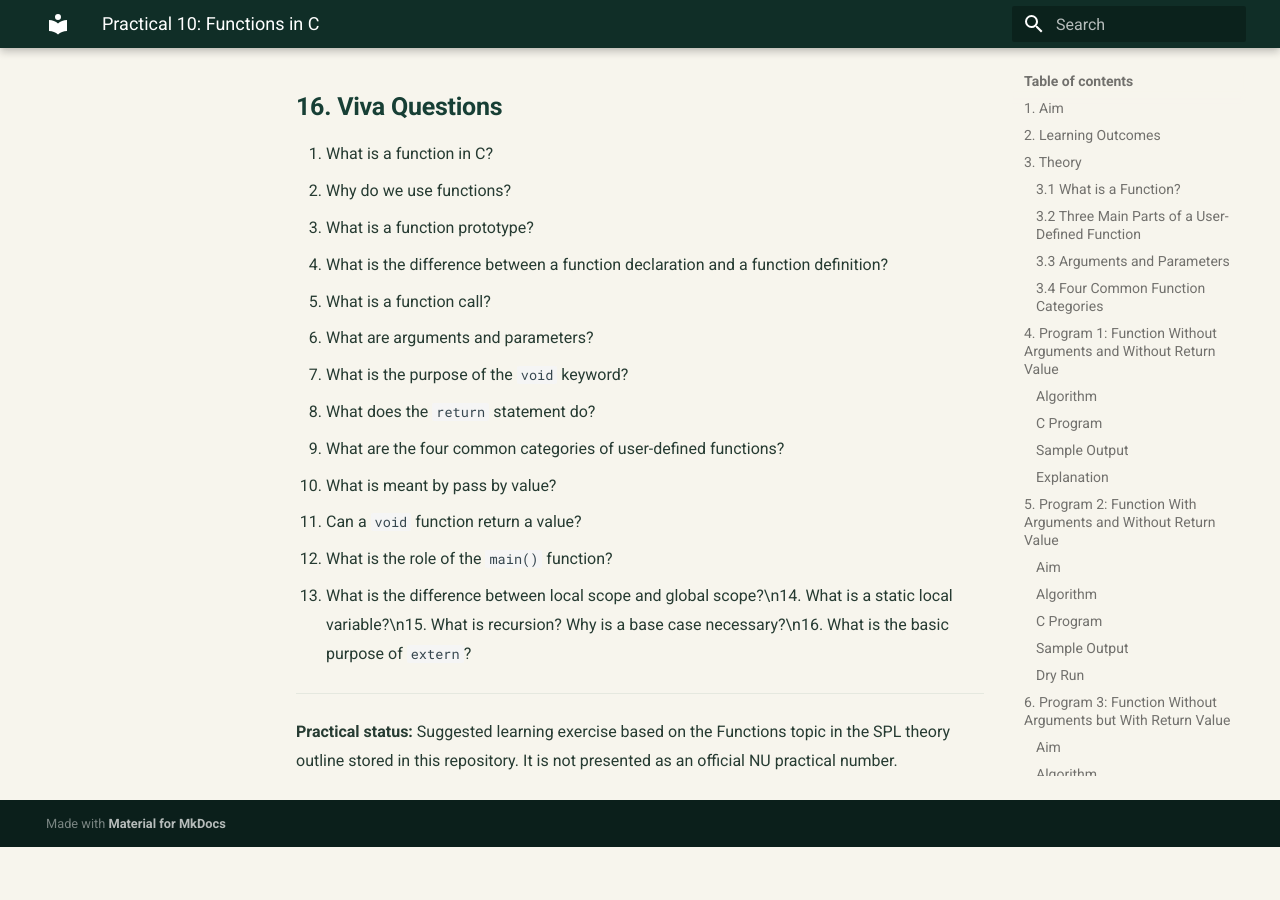
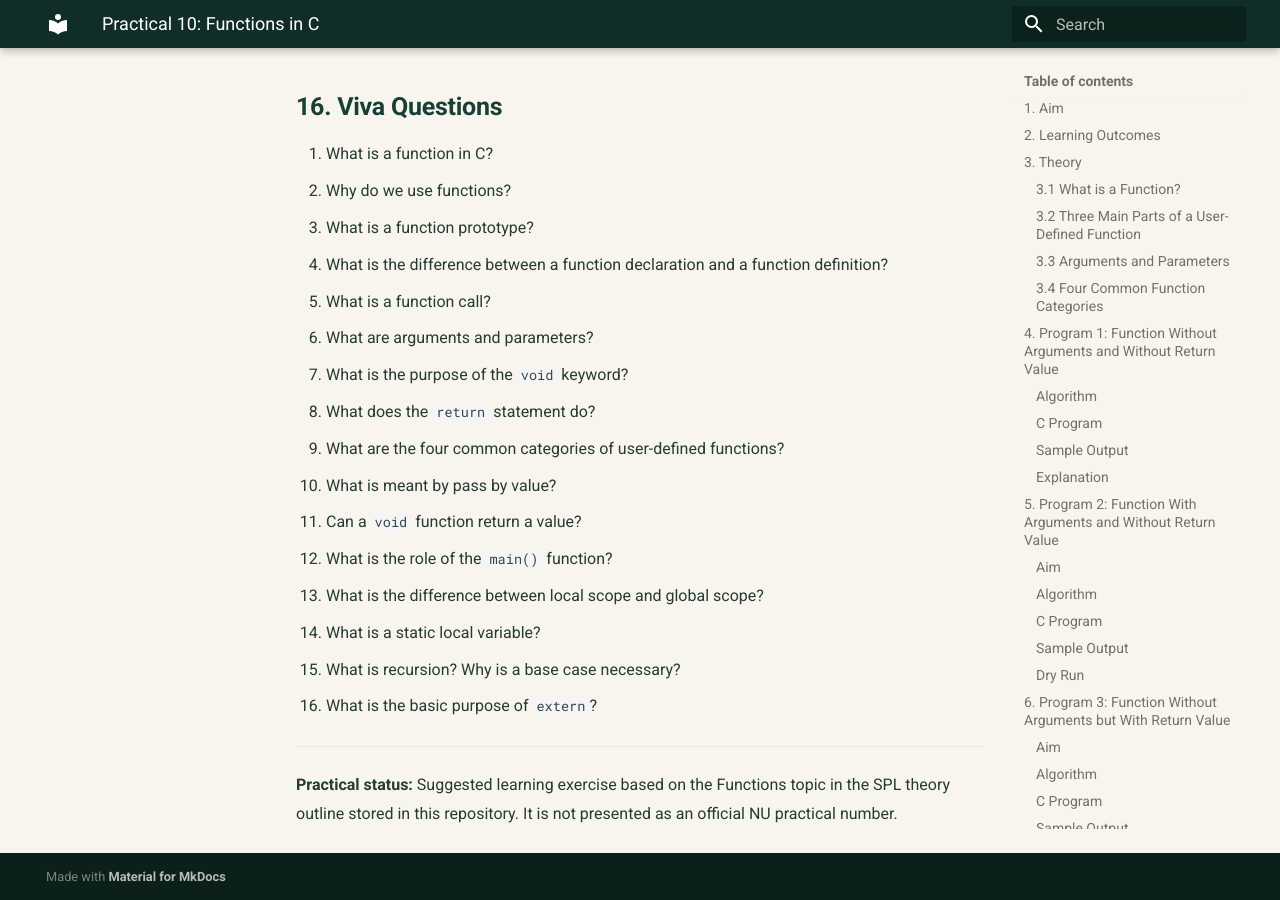
Before and after one commit to taimiyatahsin0-png/nu-cse-notes-store, an MkDocs documentation site: the page built from docs/subjects/spl-lab/10-functions-in-c.md, in a window 1280 px wide and 900 px high, scrolled down 14559 px. Built offline with MkDocs 1.6.1 and Material for MkDocs 9.7.7, drawn with Linux system fonts in a browser that asks for light colours; before the commit the page ends 15406 px from its top, so only the background shows below that.

Commit message:
Repair Practical 10 viva question line breaks

```diff
--- a/docs/subjects/spl-lab/10-functions-in-c.md
+++ b/docs/subjects/spl-lab/10-functions-in-c.md
@@ -566,7 +566,10 @@ Compile and run each program separately.
 10. What is meant by pass by value?
 11. Can a `void` function return a value?
 12. What is the role of the `main()` function?
-13. What is the difference between local scope and global scope?\n14. What is a static local variable?\n15. What is recursion? Why is a base case necessary?\n16. What is the basic purpose of `extern`?
+13. What is the difference between local scope and global scope?
+14. What is a static local variable?
+15. What is recursion? Why is a base case necessary?
+16. What is the basic purpose of `extern`?
 
 ---
 
```
